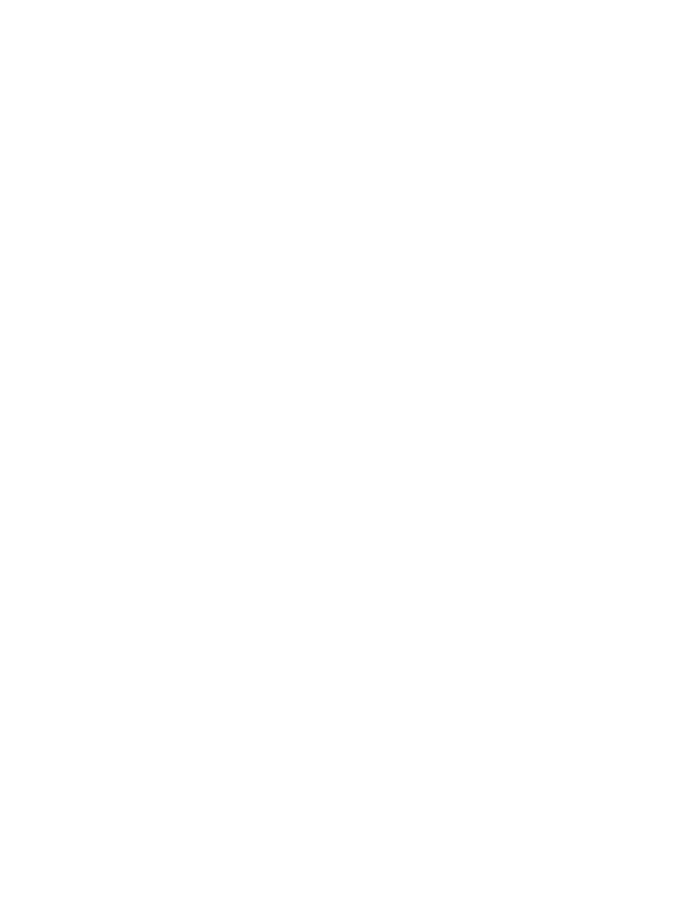
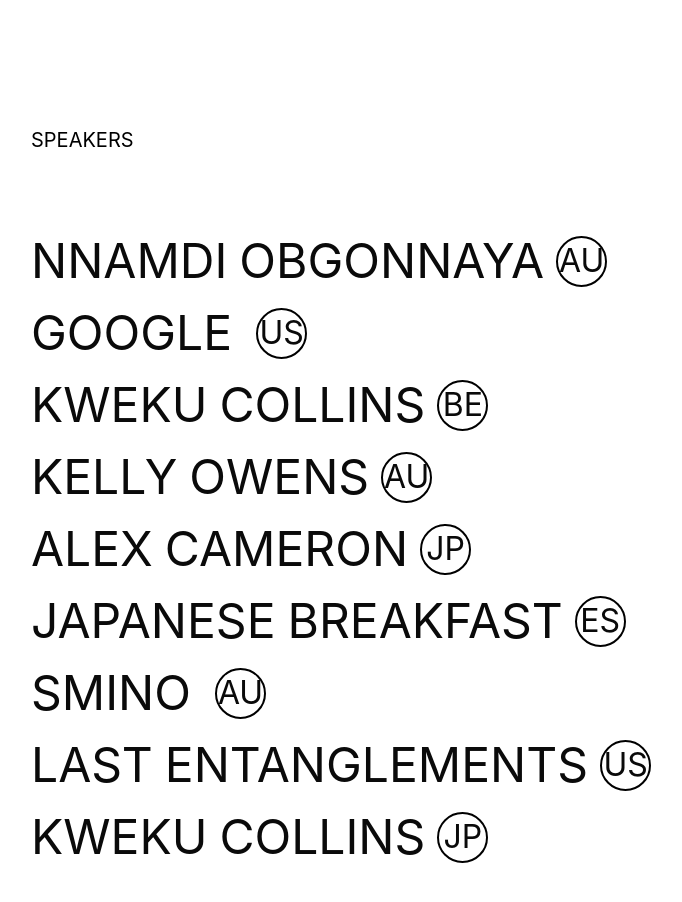
Before and after one commit to paulinajewulska/Aurora-Design-Week, a Vue app: page / in a window 1280 px wide. Shown: the part 2120-3022 px from the top of the page, without its empty margins (65-747 px from the left). Before the commit the page ends 2152 px from the top, so only its background shows below. Built offline with nearby package versions, Linux system fonts and the light colour scheme.

Commit message:
Create Speakers section

```diff
--- a/src/App.vue
+++ b/src/App.vue
@@ -2,18 +2,21 @@
   <div id="app">
     <app-landing-page></app-landing-page>
     <app-about></app-about>
+    <app-speakers></app-speakers>
   </div>
 </template>
 
 <script>
 import LandingPage from "@/views/LandingPage.vue";
 import About from "@/views/About.vue";
+import Speakers from "@/views/Speakers.vue";
 
 export default {
   name: "app",
   components: {
     AppLandingPage: LandingPage,
-    AppAbout: About
+    AppAbout: About,
+    AppSpeakers: Speakers
   }
 };
 </script>
--- a/src/sass/base/_basic-settings.scss
+++ b/src/sass/base/_basic-settings.scss
@@ -11,7 +11,3 @@
     padding: 6rem;
   }
 }
-
-p {
-    margin: 1rem 0;
-}
--- a/src/views/About.vue
+++ b/src/views/About.vue
@@ -84,6 +84,7 @@
     margin: 1rem auto;
   }
   &__paragraph {
+    margin: 1rem 0;
     &:nth-of-type(1) {
       @include about-grid(2, 3, 1, 3);
     }
--- /dev/null
+++ b/src/views/Speakers.vue
@@ -0,0 +1,88 @@
+<template>
+  <section class="speakers">
+    <app-subtitle :subtitle="this.name"></app-subtitle>
+    <ul class="speakers__list">
+      <li
+        v-for="speaker in speakers"
+        :key="speaker.name"
+        class="speakers__list-item"
+      >
+        <div class="speakers__list-item__name">{{ speaker.name }}</div>
+        <div class="speakers__list-item__surname">{{ speaker.surname }}</div>
+        <div class="speakers__list-item__circle">{{ speaker.country }}</div>
+      </li>
+    </ul>
+  </section>
+</template>
+
+<script>
+import Subtitle from "../components/Others/Subtitle.vue";
+export default {
+  name: "Speakers",
+  data: function() {
+    return {
+      name: "Speakers",
+      speakers: [
+        { name: "Nnamdi", surname: "Obgonnaya", country: "AU" },
+        { name: "Google", surname: "", country: "US" },
+        { name: "Kweku", surname: "Collins", country: "BE" },
+        { name: "Kelly", surname: "Owens", country: "AU" },
+        { name: "Alex", surname: "Cameron", country: "JP" },
+        { name: "Japanese", surname: "breakfast", country: "ES" },
+        { name: "Smino", surname: "", country: "AU" },
+        { name: "Last", surname: "entanglements", country: "US" },
+        { name: "Kweku", surname: "Collins", country: "JP" }
+      ]
+    };
+  },
+  components: {
+    AppSubtitle: Subtitle
+  }
+};
+</script>
+
+<style lang="scss" scoped>
+@import "../sass/main.scss";
+
+$circle-size-mobile: 2.3rem;
+$circle-size-tablet: 3.2rem;
+$circle-size-desktop: 3.2rem;
+
+.speakers {
+  min-height: 100vh;
+  &__list {
+    &-item {
+      display: flex;
+      align-items: center;
+      font-size: 1.5rem;
+      text-transform: uppercase;
+      @media only screen and (min-width: $tablet) {
+        font-size: 3.5rem;
+      }
+      @media only screen and (min-width: $desktop) {
+        font-size: 3rem;
+      }
+      &__name,
+      &__surname {
+        width: fit-content;
+        margin-right: 0.75rem;
+      }
+      &__circle {
+        display: flex;
+        justify-content: center;
+        align-items: center;
+        width: $circle-size-mobile;
+        height: $circle-size-mobile;
+        font-size: 1.4rem;
+        border: 0.15rem solid $black;
+        border-radius: 50%;
+        @media only screen and (min-width: $tablet) {
+          width: $circle-size-tablet;
+          height: $circle-size-tablet;
+          font-size: 2rem;
+        }
+      }
+    }
+  }
+}
+</style>
```
